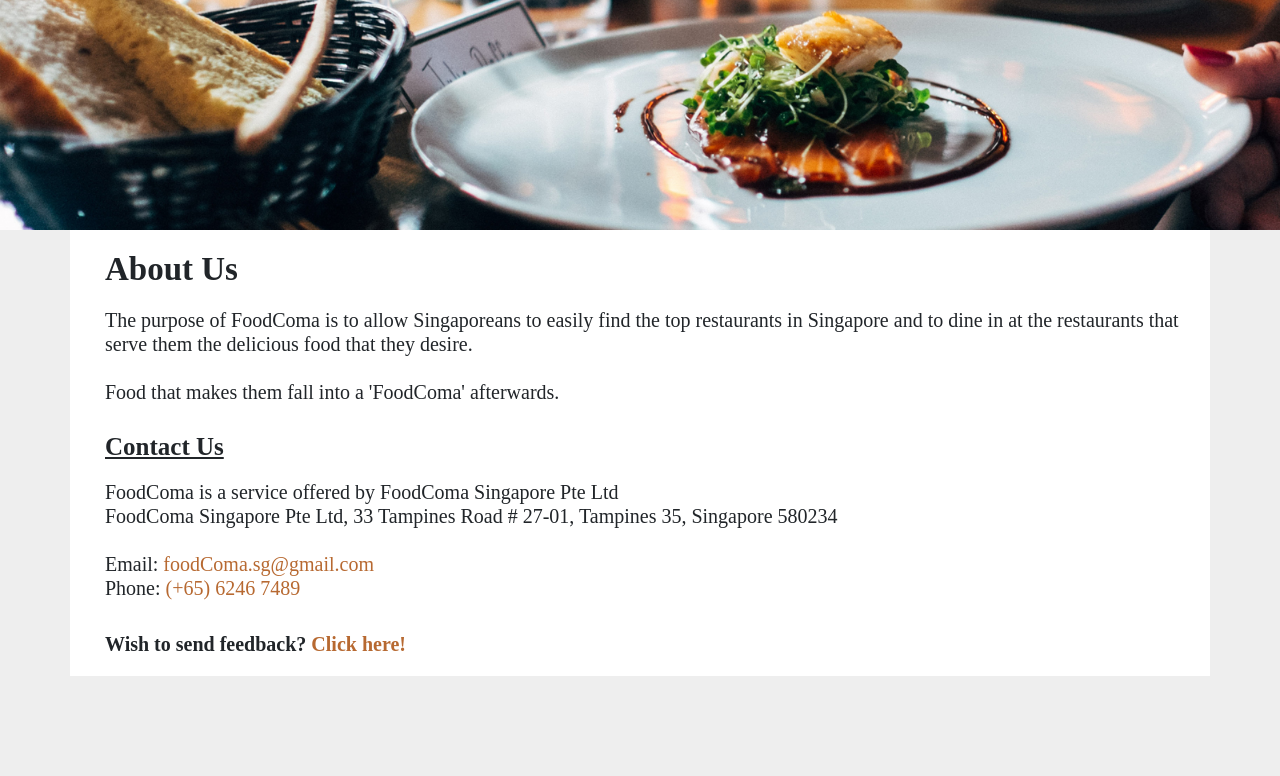
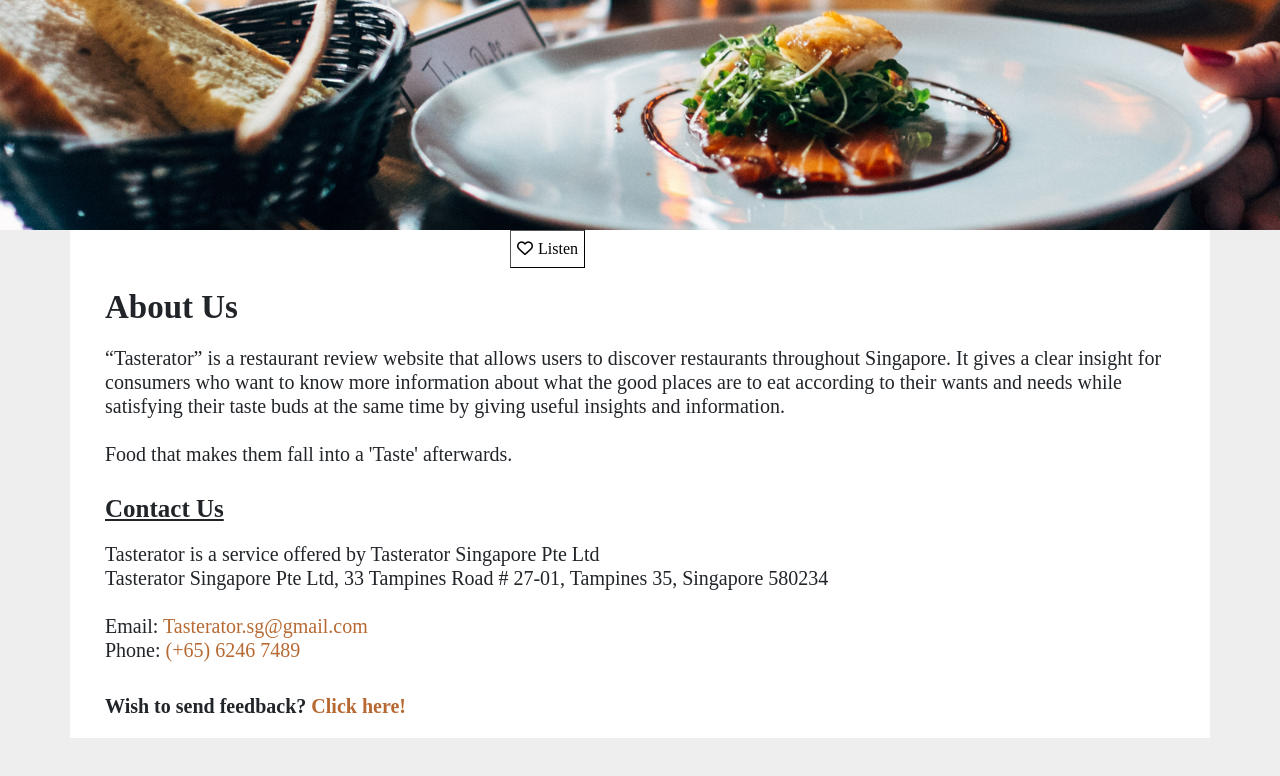
Before and after one commit to S-Vaibhaav/cloudweb, a website: page public/about.html in a window 1280 px wide. Shown: the top 776 px of the page. Drawn offline with nearby package versions, Linux system fonts and the light colour scheme; some packages are replaced by stand-ins of ours; a script that the page names is missing.

Commit message:
Update about.html

```diff
--- a/public/about.html
+++ b/public/about.html
@@ -2,7 +2,7 @@
 <html lang="en">
 
 <head>
-    <title>FoodComa Website</title>
+    <title>Tasterator</title>
     <meta charset="utf-8">
     <link rel="stylesheet" href="https://maxcdn.bootstrapcdn.com/bootstrap/4.1.3/css/bootstrap.min.css">
     <link rel="stylesheet" href="css/mystyle.css">
@@ -24,17 +24,22 @@
         <img src = "images/about.png" style="width: 1536px; height: 230px;"></img>
     </div>
     <div class="container" style="background-color: white; width: 1200px; height: fit-content;">
+        <span>
+             <button id ="favouriteBtn" onClick="Listener()" style="width: fit-content; height: 38px; background-color: white; border-width: 1px; cursor: pointer; margin-left: 425px;" onclick="addDeleteFavourites()">
+             <i class="far fa-heart" style="padding-right: 5px;"></i>Listen
+             </button>
+         </span>
         <h2 style="font-size: 33px; font-weight: bold; padding-top: 20px; padding-left: 20px;">About Us</h2>
-        <h5 style="font-weight: normal; font: 15px; padding-left: 20px; padding-top: 10px;">The purpose of FoodComa is to allow Singaporeans to easily find the top restaurants in Singapore and to dine in at the restaurants that serve them the delicious food that they desire.
+        <h5 style="font-weight: normal; font: 15px; padding-left: 20px; padding-top: 10px;">“Tasterator” is a restaurant review website that allows users to discover restaurants throughout Singapore. It gives a clear insight for consumers who want to know more information about what the good places are to eat according to their wants and needs while satisfying their taste buds at the same time by giving useful insights and information.
         <br>
         <br>
-            Food that makes them fall into a 'FoodComa' afterwards.</h5>
+            Food that makes them fall into a 'Taste' afterwards.</h5>
         <h2 style="font-size: 25px; font-weight: bold; padding-top: 20px; padding-left: 20px; text-decoration: underline;">Contact Us</h2>
-        <h5 style="font-weight: normal; font: 15px; padding-left: 20px; padding-top: 10px;">FoodComa is a service offered by FoodComa Singapore Pte Ltd
-            <br>FoodComa Singapore Pte Ltd, 33 Tampines Road # 27-01, Tampines 35, Singapore 580234
+        <h5 style="font-weight: normal; font: 15px; padding-left: 20px; padding-top: 10px;">Tasterator is a service offered by Tasterator Singapore Pte Ltd
+            <br>Tasterator Singapore Pte Ltd, 33 Tampines Road # 27-01, Tampines 35, Singapore 580234
             <br>
             <br>
-            <span>Email: </span><span style="color: #B76931;">foodComa.sg@gmail.com </span>
+            <span>Email: </span><span style="color: #B76931;">Tasterator.sg@gmail.com </span>
             <br>
             <span>Phone: </span><span style="color: #B76931;">(+65) 6246 7489 </span>
         </h5>
```
